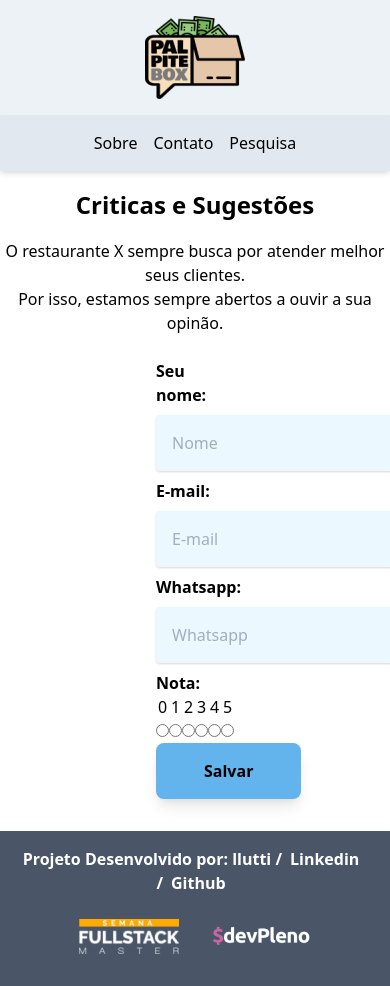
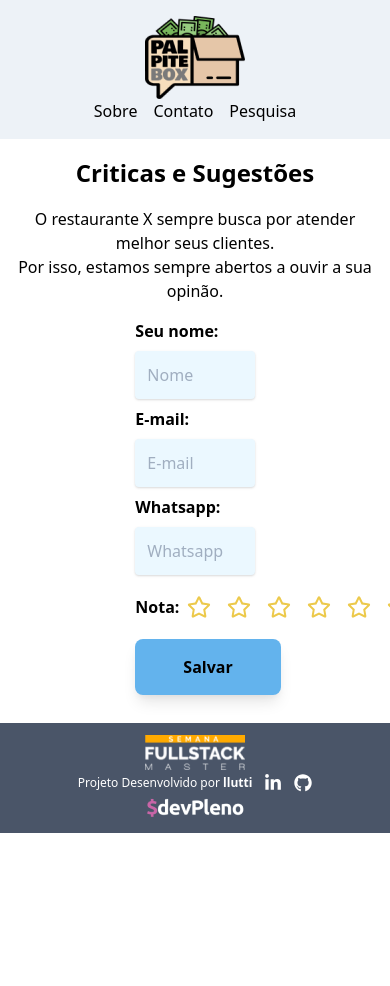
Before and after one commit to llutti/palpitebox, a Next.js app: page /pesquisa in a window 390 px wide. Shown: the top 986 px of the page. After the commit the page ends 844 px from the top, so only its background shows below. Built offline with nearby package versions, Linux system fonts and the light colour scheme.

Commit message:
Implementar a responsividade da interface

```diff
--- a/components/Footer/index.js
+++ b/components/Footer/index.js
@@ -1,18 +1,24 @@
 import React from 'react';
+import { FaLinkedinIn, FaGithub } from 'react-icons/fa';
 
 const Footer = () =>
 {
   return (
-    <div className='bg-gray-700 p-4'>
-      <div className='container mx-auto text-center font-bold text-white'>
-        Projeto Desenvolvido por: llutti /
-        <a className='px-2 hover:underline' target='_blank' href='https://linkedin.com/in/llutti'>Linkedin</a> /
-        <a className='px-2 hover:underline' target='_blank' href='https://github.com/llutti'>Github</a>
-        <div className='mt-2'>
-          <img className='inline p-4' src='/logo_semana_fsm.png' alt='PalpiteBox' />
-          <img className='inline p-4' src='/logo_devpleno.png' alt='PalpiteBox' />
-
+    <div className='bg-gray-700 p-2'>
+      <div className='container flex flex-col md:flex-row items-center justify-between mx-auto text-white text-xs'>
+        <img className='inline p-1' src='/logo_semana_fsm.png' alt='PalpiteBox' />
+        <div className='flex flex-row items-center'>
+          <div>
+            Projeto Desenvolvido por <span className='font-bold'>llutti</span>
+          </div>
+          <a className='pl-3 text-lg hover:font-bold' target='_blank' href='https://linkedin.com/in/llutti'>
+            <FaLinkedinIn />
+          </a>
+          <a className='pl-3 text-lg hover:font-bold' target='_blank' href='https://github.com/llutti'>
+            <FaGithub />
+          </a>
         </div>
+        <img className='inline p-1' src='/logo_devpleno.png' alt='PalpiteBox' />
       </div>
     </div>
   );
--- a/components/Header/index.js
+++ b/components/Header/index.js
@@ -4,29 +4,29 @@ import Link from 'next/link';
 const Header = () =>
 {
   return (
-    <>
-      <div className='bg-gray-200 shadow-md p-4'>
-        <div className='container mx-auto'>
+    <header className='bg-gray-200 p-4'>
+      <div className='container mx-auto flex items-end justify-between flex-col md:flex-row'>
+        <div className='w-full md:w-1/4 ml-auto flex items-center justify-center'>
           <Link href='/'>
             <a>
-              <img className='mx-auto' src='/logo_palpitebox.png' alt='PalpiteBox' />
+              <img className='' src='/logo_palpitebox.png' alt='PalpiteBox' />
             </a>
           </Link>
         </div>
-      </div>
 
-      <div className='bg-gray-300 shadow-md p-4 text-center'>
+        <div className='w-full md:w-1/4 mr-auto flex items-center justify-center'>
           <Link href='/sobre'>
-          <a className='px-2 hover:underline'>Sobre</a>
+            <a className='px-2 text-base hover:font-bold'>Sobre</a>
           </Link>
           <Link href='/contato'>
-          <a className='px-2 hover:underline'>Contato</a>
+            <a className='px-2 hover:font-bold'>Contato</a>
           </Link>
           <Link href='/pesquisa'>
-          <a className='px-2 hover:underline'>Pesquisa</a>
+            <a className='px-2 text-base hover:font-bold'>Pesquisa</a>
           </Link>
         </div>
-    </>
+      </div>
+    </header>
   );
 }
 
--- a/components/Layout/index.js
+++ b/components/Layout/index.js
@@ -7,7 +7,7 @@ const Layout = ({ children }) =>
   return (
     <div>
       <Header />
-      <div className='container mx-auto'>
+      <div className='container mx-auto p-4'>
         {children}
       </div>
       <Footer />
--- a/css/styles.css
+++ b/css/styles.css
@@ -3,3 +3,24 @@
 @import "tailwindcss/components";
 
 @import "tailwindcss/utilities";
+
+.loader {
+  border: 5px solid #f3f3f3;
+  border-radius: 50%;
+  border-top: 5px solid #3498db;
+  width: 50px;
+  height: 50px;
+  -webkit-animation: spin 2s linear infinite; /* Safari */
+  animation: spin 2s linear infinite;
+}
+
+/* Safari */
+@-webkit-keyframes spin {
+  0% { -webkit-transform: rotate(0deg); }
+  100% { -webkit-transform: rotate(360deg); }
+}
+
+@keyframes spin {
+  0% { transform: rotate(0deg); }
+  100% { transform: rotate(360deg); }
+}
--- a/package.json
+++ b/package.json
@@ -17,6 +17,7 @@
     "postcss-import": "^12.0.1",
     "react": "^16.13.1",
     "react-dom": "^16.13.1",
+    "react-icons": "^3.10.0",
     "swr": "^0.2.3",
     "tailwindcss": "^1.4.6"
   }
--- a/pages/index.js
+++ b/pages/index.js
@@ -12,7 +12,7 @@ const Index = () =>
 
   return (
     <div>
-      <PageTitle title='Seja bem vindo'/>
+      <PageTitle title='Seja bem vindo' />
       <p className='mt-12 text-center'>
         O restaurante X sempre busca por atender melhor seus clientes.<br />
         Por isso, estamos sempre abertos a ouvir a sua opinão.
@@ -26,7 +26,7 @@ const Index = () =>
         </Link>
       </div>
 
-      {!data && <p>Carregando...</p>}
+      {!data && <div className="mx-auto loader"></div>}
       {!error && data && data?.showCupom &&
         <p className='mt-12 mb-12 text-center'>
           {data?.messageCupom}
--- a/pages/pesquisa.js
+++ b/pages/pesquisa.js
@@ -1,5 +1,6 @@
 import React, { useState } from 'react';
 import PageTitle from '../components/PageTitle';
+import { FaStar, FaRegStar } from 'react-icons/fa';
 
 const Pesquisa = () =>
 {
@@ -7,7 +8,7 @@ const Pesquisa = () =>
     Nome: '',
     Email: '',
     Whatsapp: '',
-    Nota: 0
+    Nota: -1
   });
   const [success, setSuccess] = useState(false);
   const [retorno, setRetorno] = useState({});
@@ -32,6 +33,17 @@ const Pesquisa = () =>
     }
   }
 
+  const onClick = (name, value) =>
+  {
+    const nome = name;
+    const valor = value;
+
+    setForm(old => ({
+      ...old,
+      [nome]: valor
+    }))
+  }
+
   const onChange = evt =>
   {
     const { name, value } = evt.target;
@@ -43,43 +55,48 @@ const Pesquisa = () =>
   }
   return (
     <div>
-      <PageTitle title='Pesquisa'/>
-      <h1 className='text-center font-bold my-4 text-2xl'>Criticas e Sugestões</h1>
+      <PageTitle title='Pesquisa' />
+      <h1 className='text-center font-bold mb-4 text-2xl'>Criticas e Sugestões</h1>
 
-      <p className='text-center mb-6'>
+      <p className='text-center mb-4'>
         O restaurante X sempre busca por atender melhor seus clientes.<br />
         Por isso, estamos sempre abertos a ouvir a sua opinão.
       </p>
 
       {!success &&
-        <div className='w-1/5 mx-auto pb-8'>
+        <div className='w-1/3 mx-auto pb-3'>
 
           <label className='font-bold'>Seu nome:</label>
-          <input type='text' name='Nome' className='p-4 block shadow bg-blue-100 my-2 rounded' placeholder='Nome' onChange={onChange} value={form.Nome} />
+          <input type='text' name='Nome' className='w-full p-3 block shadow bg-blue-100 my-2 rounded' placeholder='Nome' onChange={onChange} value={form.Nome} />
 
           <label className='font-bold'>E-mail:</label>
-          <input type='text' name='Email' className='p-4 block shadow bg-blue-100 my-2 rounded' placeholder='E-mail' onChange={onChange} value={form.Email} />
+          <input type='text' name='Email' className='w-full p-3 block shadow bg-blue-100 my-2 rounded' placeholder='E-mail' onChange={onChange} value={form.Email} />
 
           <label className='font-bold'>Whatsapp:</label>
-          <input type='text' name='Whatsapp' className='p-4 block shadow bg-blue-100 my-2 rounded' placeholder='Whatsapp' onChange={onChange} value={form.Whatsapp} />
+          <input type='text' name='Whatsapp' className='w-full p-3 block shadow bg-blue-100 my-2 rounded' placeholder='Whatsapp' onChange={onChange} value={form.Whatsapp} />
 
-          <label className='font-bold'>Nota:</label>
-          <div className='flex b-6'>
+          <div className='flex flex-row itens-center b-6 my-5'>
+            <label className='font-bold w-1/7'>Nota:</label>
             {
               notas.map(nota =>
               {
                 return (
-                  <label key={'label' + nota} className='block w-1/6 text-center'>
-                    {nota}<br />
-                    <input type='radio' key={nota} name='Nota' value={nota} onChange={onChange} />
+                  <label key={'labelStar' + nota} className='w-1/7 px-2 text-2xl cursor-pointer text-center text-yellow-500'>
+                    {
+                      nota <= form.Nota && < FaStar key={'star' + nota} onClick={() => onClick('Nota', nota)} />
+                    }
+                    {
+                      nota > form.Nota && < FaRegStar key={'star' + nota} onClick={() => onClick('Nota', nota)} />
+                    }
                   </label>
                 )
               })
             }
           </div>
 
-          <button className='bg-blue-400 px-12 py-4 font-bold  rounded-lg shadow-lg hover:shadow' onClick={save}>Salvar</button>
-
+          <div className='text-center'>
+            <button className='bg-blue-400 px-12 py-4 font-bold rounded-lg shadow-lg hover:shadow' onClick={save}>Salvar</button>
+          </div>
         </div>
       }
       {
```
Lines whose indentation alone changed are shown as unchanged.
